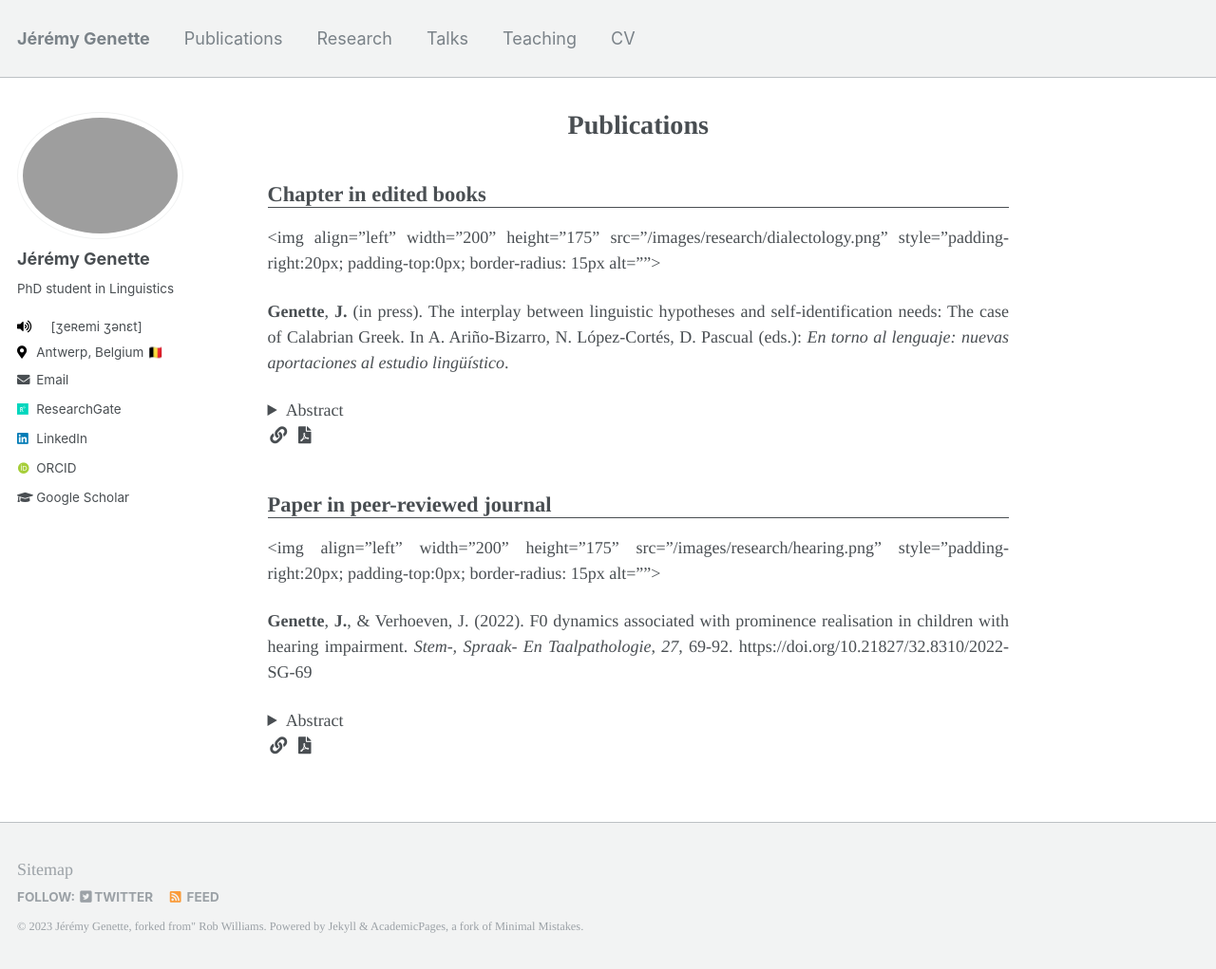
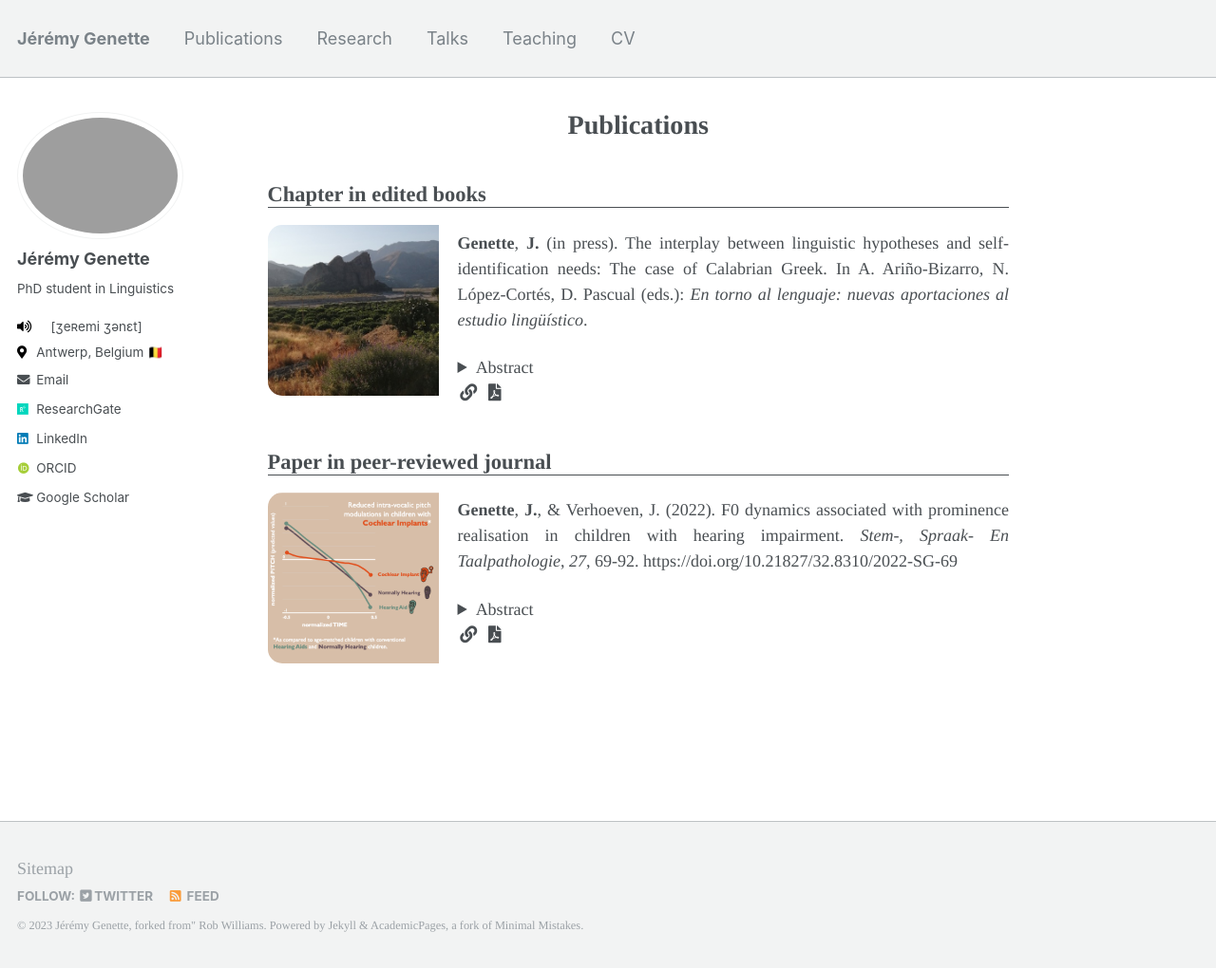
Before and after one commit to jgenette/jgenette.github.io, a Jekyll site: the page built from _pages/publications.md, in a window 1280 px wide and 1021 px high. Shown: the whole window at 95% size. Built offline with Jekyll 4.4.1, drawn with Linux system fonts in a browser that asks for light colours; some web fonts are replaced.

Commit message:
Update archive-single.html

```diff
--- a/_includes/archive-single.html
+++ b/_includes/archive-single.html
@@ -7,7 +7,7 @@
 {% endif %}
 
 {% if post.header.teaser %}
-<img align="left" width="200" height="175" src="{{ post.header.teaser }}" style="padding-right:20px; padding-top:0px; border-radius: 15px alt="">
+<img align="left" width="200" height="175" src="{{ post.header.teaser }}" style="padding-right:20px; padding-top:0px; border-radius: 15px;" alt="">
 {% endif %}
 
 <!--
```
